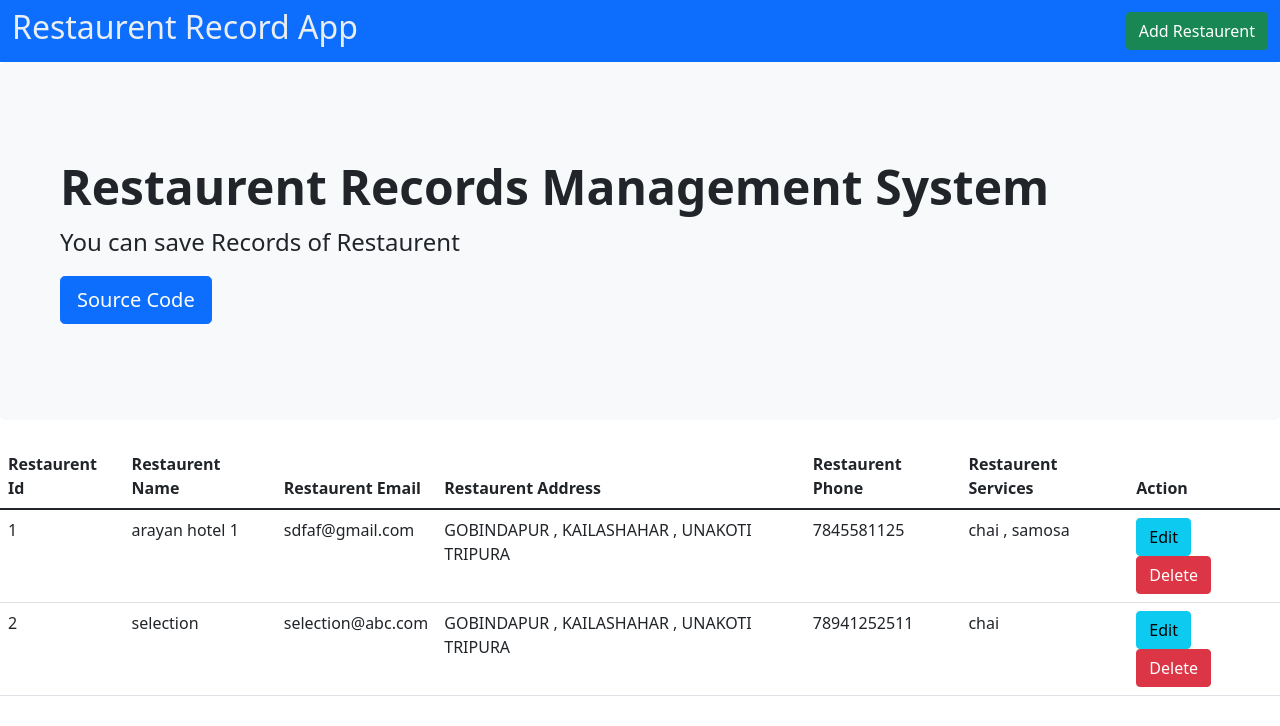
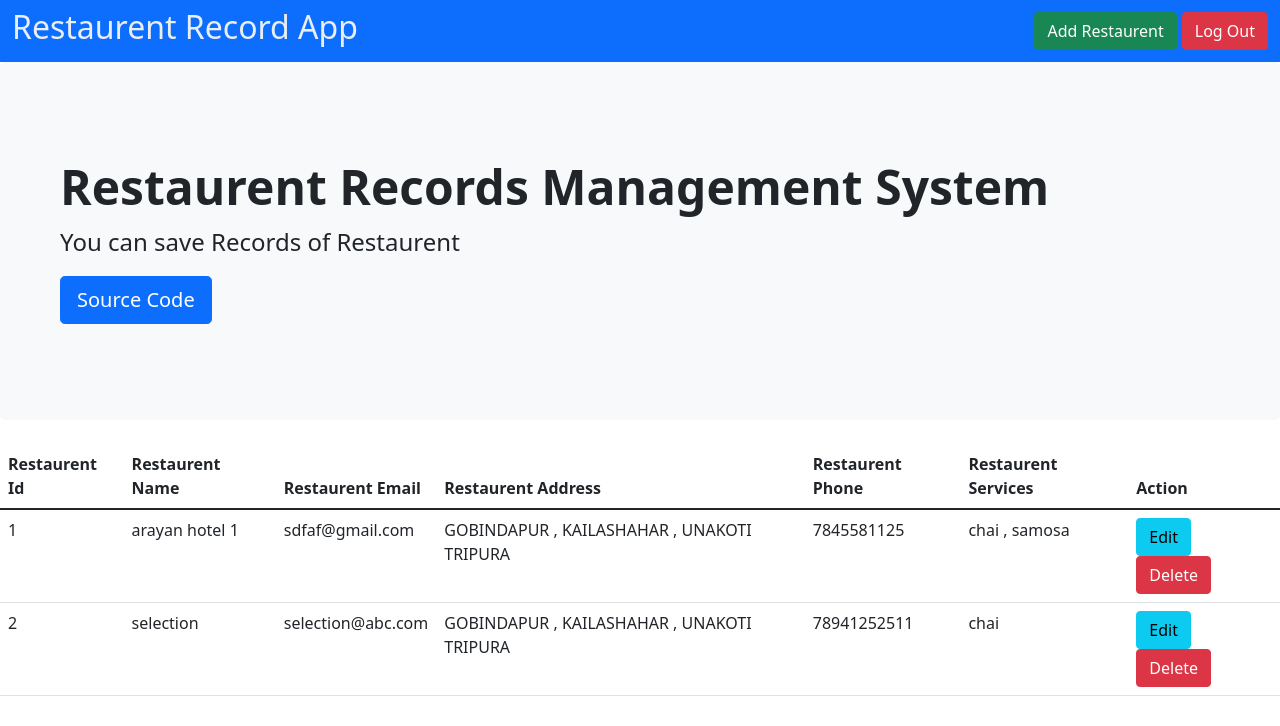
Before and after one commit to Renirous/Restaurent_Application, an Angular app: page /restaurent in a window 1280 px wide. Shown: the top 726 px of the page. Built offline with nearby package versions, Linux system fonts and the light colour scheme; data requests are answered from the project's data file.

Commit message:
Added Logout feature

```diff
--- a/src/app/restaurent-dash/restaurent-dash.component.html
+++ b/src/app/restaurent-dash/restaurent-dash.component.html
@@ -3,8 +3,9 @@
    <div class="container-fluid">
      <h2>Restaurent Record App</h2>
      <div class="d-flex">
-      <button (click)="clickAddResto()" class="btn btn-success" type="button" data-bs-toggle="modal" data-bs-target="#exampleModal">Add Restaurent</button>
-     </div>
+      <button (click)="clickAddResto()" class="btn btn-success" type="button" data-bs-toggle="modal" >Add Restaurent</button>
+      <button routerLink="/login" style="margin-left: 5px;" class="btn btn-danger" type="button" data-bs-toggle="modal">Log Out</button>
+    </div>
    </div>
 </nav>
 <div class="p-5 mb-4 bg-light rounded-3">
@@ -12,7 +13,7 @@
       <h1 class="display-5 fw-bold">Restaurent Records Management System</h1>
       <p class="col-md-8 fs-4"> You can save Records of Restaurent</p>
       <a class="btn btn-primary btn-lg" type="button" target="_blank" href="https://github.com/sibashish99/Restaurent_Application">Source Code</a>
-     </div>
+    </div>
 </div>
 <table class="table mt-4">
     <thead>
--- a/src/app/restaurent-dash/restaurent-dash.component.ts
+++ b/src/app/restaurent-dash/restaurent-dash.component.ts
@@ -1,5 +1,5 @@
 import { Component, OnInit } from '@angular/core';
-import { FormGroup, FormBuilder ,ReactiveFormsModule } from '@angular/forms';
+import { FormGroup, FormBuilder  } from '@angular/forms';
 import { ApiService } from '../shared/api.service';
 import {RestaurentData} from './restaurent.model';
 
@@ -104,5 +104,8 @@
       this.getAllData();
 
     })
+
   }
+
+
 }
```
